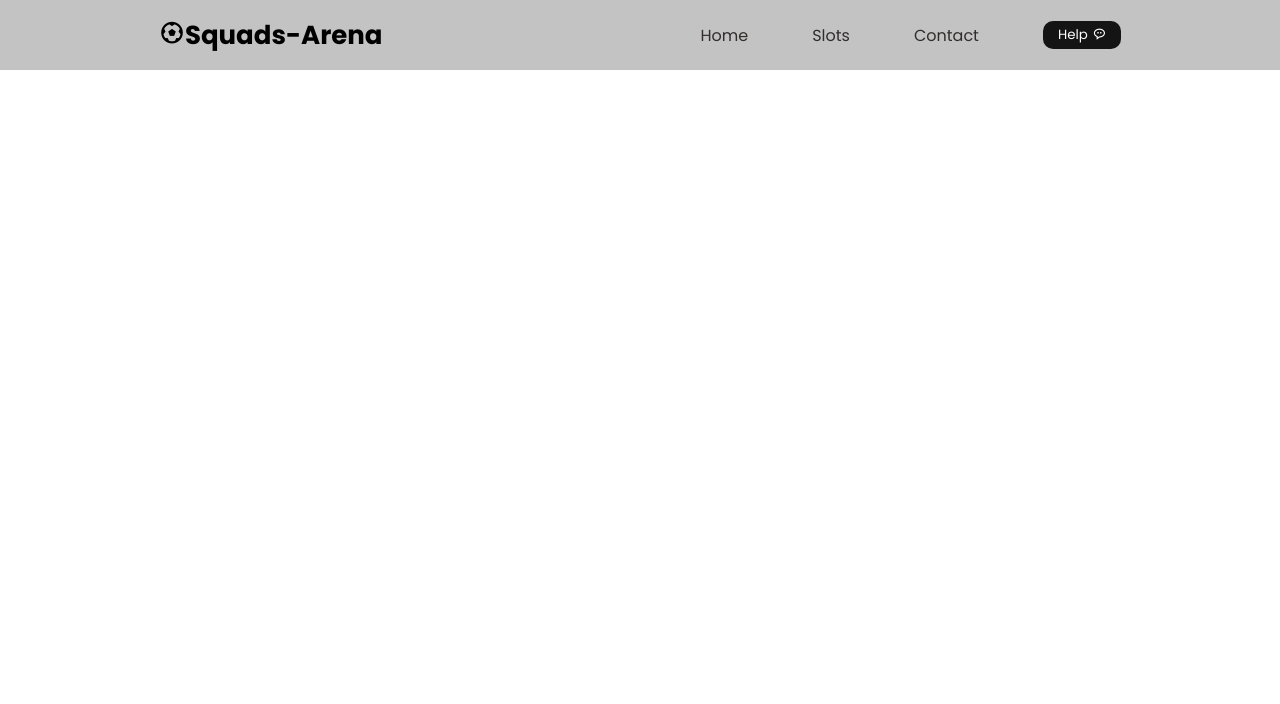
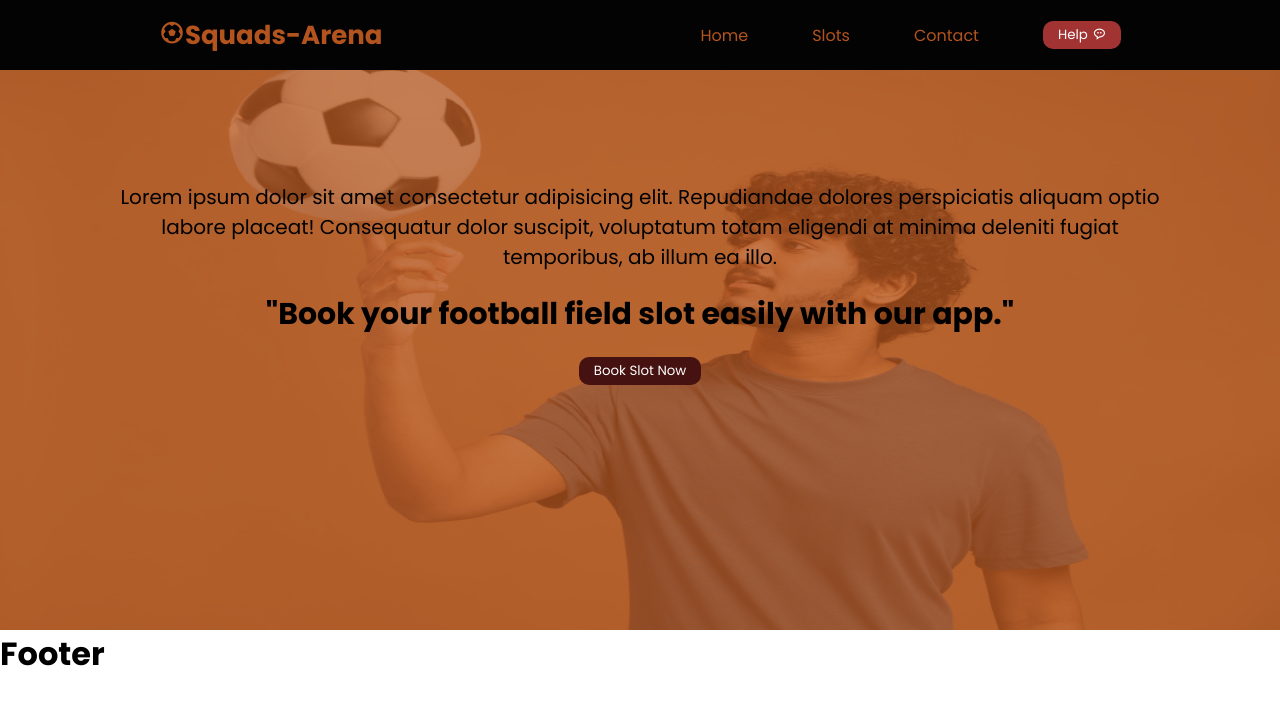
Before and after one commit to Dharshacr7/Football-Turf-Slot-Booking-App, a plain HTML site: page index.html in a window 1280 px wide. Drawn offline with nearby package versions, Linux system fonts and the light colour scheme.

Commit message:
changes & add

```diff
--- a/index.html
+++ b/index.html
@@ -25,7 +25,18 @@
         </div>
     </div>
 
-
+    <!-- MAIN-SECTION -->
+    <main class="main1">
+        <div class="hero-text">
+            <p>Lorem ipsum dolor sit amet consectetur adipisicing elit. Repudiandae dolores perspiciatis aliquam optio labore placeat! Consequatur dolor suscipit, voluptatum totam eligendi at minima deleniti fugiat temporibus, ab illum ea illo.</p>
+            <h1>"Book your football field slot easily with our app."</h1>
+            <button>Book Slot Now</button>
+        </div>
+    </main>
+    <!-- FOOTER-SECTION -->
+    <footer>
+        <h1>Footer</h1>
+    </footer>
 
     <script src="index.js"></script>
 </body>
--- a/styles.css
+++ b/styles.css
@@ -5,6 +5,14 @@
     padding: 0;
     box-sizing: border-box;
     font-family: 'Poppins', sans-serif;
+}
+
+:root{
+    --main-clr: #040303;
+    --sec-clr: #461111;
+    --btn-clr: #A13333;
+    --txt-clr:#B3541E;
+    --btn-hvr-clr: #c84040;
 }
 
 html {
@@ -18,12 +26,12 @@ html {
     flex-wrap: wrap;
     height: 70px;
     max-width: 1440px;
-    background-color: #c3c3c3;
-
+    background-color: var(--main-clr);
 }
 
 .navbar .logo h1{
     font-size: 26px;
+    color: var(--txt-clr);
 }
 .navbar .links{
     display: flex;
@@ -34,19 +42,59 @@ html {
 .navbar .links a{
     font-weight: 400;
     text-decoration: none;
-    color: rgb(49, 45, 45);
+    color: var(--txt-clr);
 }
 .navbar .links button{
     padding: 4px 15px;
     display: flex;
     align-items: center;
-    background-color: rgb(21, 20, 20);
+    background-color: var(--btn-clr);
     color: white;
     border: none;
     border-radius: 10px;
     gap: 5px;
+    cursor: pointer;
     transition: background-color 0.2s;
 }
 .navbar .links button:hover{
-    background-color: rgba(0, 0, 0, 0.721);
+    background-color: var(--btn-hvr-clr);
 }
+
+
+.main1{
+    min-height: 70vh;
+    min-width: 100%;
+    background-image: url('./assets/man-wearing-t-shirt-gesturing.jpg');
+    background-repeat: no-repeat;
+    background-size: 100% 100%;
+    position: relative;
+}
+.main1  .hero-text{
+    background-color: #b3551ec4;
+    max-width: 1300px;
+    min-height: 70vh;
+    align-items: center;
+    text-align: center;
+    padding: 7rem;
+}
+.main1 .hero-text p{
+    font-size: 20px;
+    margin-bottom: 20px;
+}
+.main1 .hero-text h1{
+    font-size: 30px;
+    margin-bottom: 20px;
+}
+
+.main1 .hero-text button{
+    padding: 4px 15px;
+    background-color: var(--sec-clr);
+    color: white;
+    border: none;
+    border-radius: 10px;
+    transition: background-color 0.2s;
+    cursor: pointer;
+}
+.main1 .hero-text button:hover{
+    background-color: var(--btn-hvr-clr);
+}
```
Also changed, not shown: book-slot.html (added, +36 -0 lines), assets/man-wearing-t-shirt-gesturing.jpg (added).
